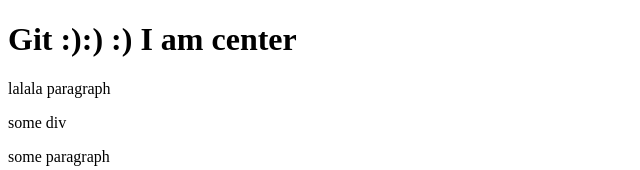
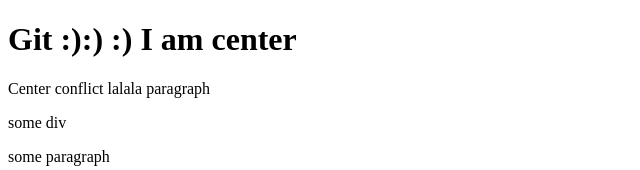
Before and after one commit to AnitaMazneva1/pro1101, a plain HTML site: page index.html in a window 1280 px wide. Shown: the top 170 px of the page, without its empty margins (0-640 px from the left). Drawn offline with Linux system fonts and the light colour scheme.

Commit message:
"commit from Center"

```diff
--- a/index.html
+++ b/index.html
@@ -5,7 +5,7 @@
     </head>
     <body>
         <h1>Git :):) :) I am center</h1>
-        <p>lalala paragraph</p>
+        <p>Center conflict lalala paragraph</p>
         <div>some div</div>
         <p>some paragraph</p>
         <span>some span Hoello from home :):)</span>
```
